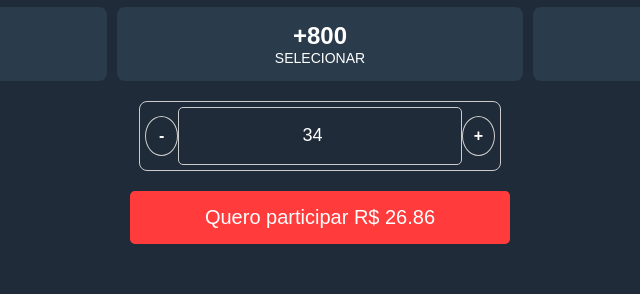
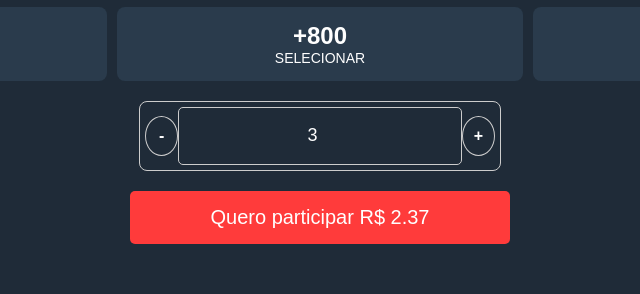
Before and after one commit to wesleyalemaopremiacoes/rifas, a website: page premio1.html in a window 1280 px wide. Shown: the part 987-1281 px from the top of the page, 320-960 px from the left. Drawn offline with Linux system fonts and the light colour scheme.

Commit message:
Update premio1.html

```diff
--- a/premio1.html
+++ b/premio1.html
@@ -891,10 +891,10 @@ window.addEventListener('load', function() {
 <div class="footer-buttons">
     <!-- Adicionando o id "totalValue" no campo de entrada -->
       <button id="decrement">-</button>
-        <input id="totalValue" type="number" value="34" min="1">
+        <input id="totalValue" type="number" value="3" min="1">
         <button id="increment">+</button>
     </div>
-    <button id="calculateButton">Quero participar R$ 2,04</button>
+    <button id="calculateButton">Quero participar R$ 2,37</button>
 	<div id="pixQrCode"></div>
 	<div id="pixKey"></div>
 	<div id="selectedTitles"></div>
```
